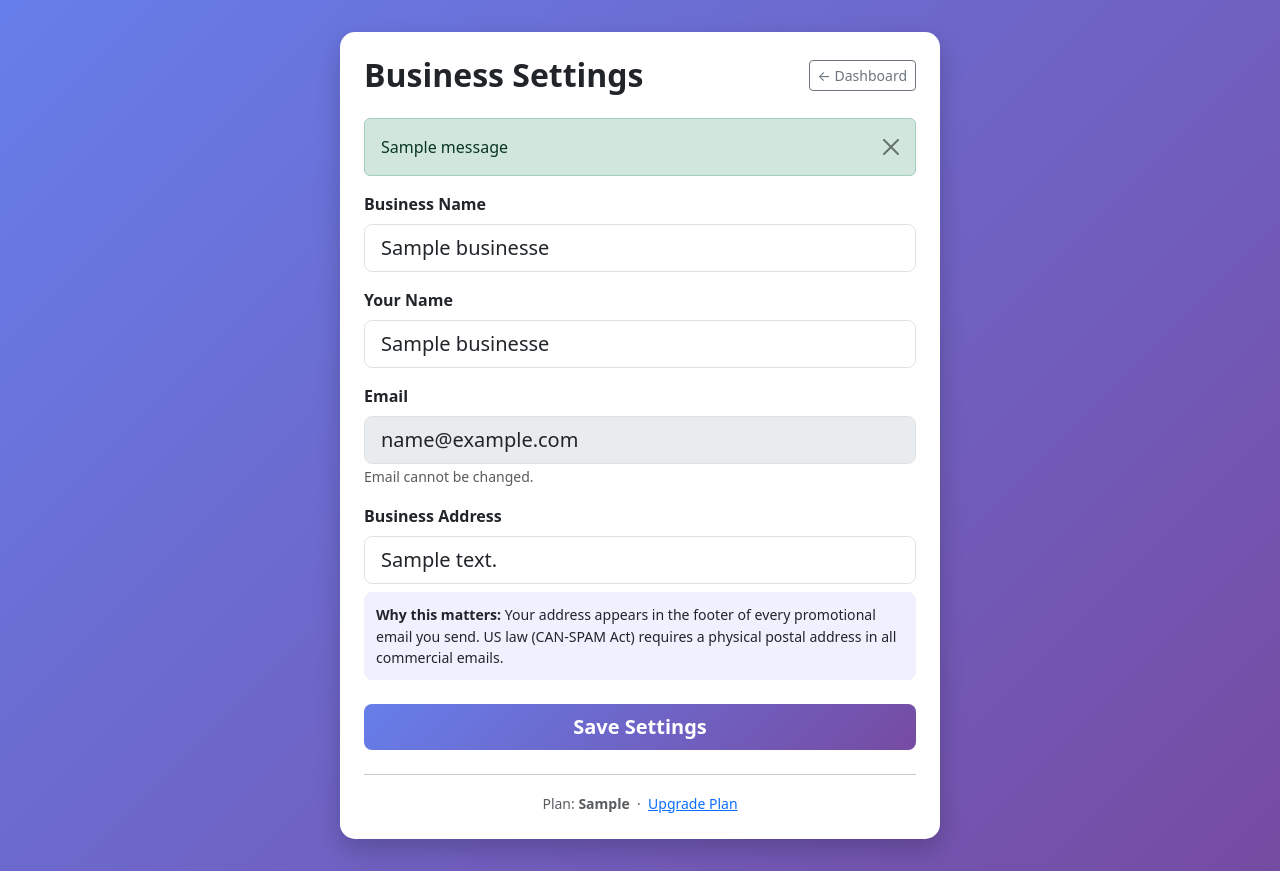
After one commit to VinodVen/growthai, a Flask app: page /settings in a window 1280 px wide. The commit adds this page. Run offline with Flask 3, Linux system fonts and the light colour scheme; the visitor is signed in with stand-in values (Sample User, id 1); tables that the repository leaves empty hold one stand-in row (values such as "Sample post"); one stand-in notice (Sample message) is shown.

Commit message:
Add business address to email footer and settings page
- Business model gets an `address` field
- Every sent email shows the business's own address in footer (CAN-SPAM compliant)
- Falls back to GrowthAI address if business hasn't set one
- New /settings page to update business name, owner name, and address
- Settings link added to dashboard navbar

Co-Authored-By: Claude Sonnet 4.6 <noreply@anthropic.com>

```diff
--- a/main.py
+++ b/main.py
@@ -110,6 +110,7 @@ class Business(db.Model):
     password = db.Column(db.String(200), nullable=False)
     plan = db.Column(db.String(50), default="free")
     stripe_customer_id = db.Column(db.String(200))
+    address = db.Column(db.String(300))
     created_at = db.Column(db.DateTime, default=datetime.utcnow)
 
 class Customer(db.Model):
@@ -201,7 +202,8 @@ def process_scheduled_campaigns():
                 customer_name=campaign.customer_name,
                 business_name=b.business_name,
                 campaign_type=campaign.campaign_type,
-                unsubscribe_url=unsub_url
+                unsubscribe_url=unsub_url,
+                business_address=b.address or ""
             )
             campaign.status = "sent" if success else "failed"
         if pending:
@@ -209,10 +211,11 @@ def process_scheduled_campaigns():
     except Exception as e:
         print(f"Scheduler error: {e}")
 
-def build_html_email(business_name, customer_name, message, campaign_type, unsubscribe_url=""):
+def build_html_email(business_name, customer_name, message, campaign_type, unsubscribe_url="", business_address=""):
     unsub_html = ""
     if unsubscribe_url:
-        unsub_html = f'<a href="{unsubscribe_url}" style="color:#aaa;font-size:11px;">Unsubscribe</a>'
+        unsub_html = f' · <a href="{unsubscribe_url}" style="color:#aaa;font-size:11px;">Unsubscribe</a>'
+    address_line = business_address if business_address else "8105 Rasor Blvd Suite 280 · Plano, TX 75024"
     return f"""
     <html><body style="font-family:Arial,sans-serif;max-width:600px;margin:0 auto;padding:20px;background:#f5f5f5;">
     <div style="background:linear-gradient(135deg,#667eea 0%,#764ba2 100%);padding:30px;border-radius:12px;text-align:center;margin-bottom:20px;">
@@ -230,13 +233,12 @@ def build_html_email(business_name, customer_name, message, campaign_type, unsub
     </div>
     <p style="text-align:center;color:#999;font-size:12px;">
         You received this because you're a valued customer of {business_name}.<br>
-        GrowthAI · 8105 Rasor Blvd Suite 280 · Plano, TX 75024<br>
-        {unsub_html}
+        {business_name} · {address_line}{unsub_html}
     </p>
     </body></html>
     """
 
-def send_email(to_email, subject, body, customer_name="", business_name="", campaign_type="promotion", unsubscribe_url=""):
+def send_email(to_email, subject, body, customer_name="", business_name="", campaign_type="promotion", unsubscribe_url="", business_address=""):
     try:
         smtp_server = os.getenv("SMTP_SERVER", "smtp.gmail.com")
         smtp_port = int(os.getenv("SMTP_PORT", 587))
@@ -254,7 +256,7 @@ def send_email(to_email, subject, body, customer_name="", business_name="", camp
         if unsubscribe_url:
             msg["List-Unsubscribe"] = f"<{unsubscribe_url}>"
         msg.attach(MIMEText(body, "plain"))
-        html_body = build_html_email(business_name or "GrowthAI", customer_name or "Valued Customer", body, campaign_type, unsubscribe_url)
+        html_body = build_html_email(business_name or "GrowthAI", customer_name or "Valued Customer", body, campaign_type, unsubscribe_url, business_address)
         msg.attach(MIMEText(html_body, "html"))
 
         with smtplib.SMTP(smtp_server, smtp_port) as server:
@@ -606,7 +608,8 @@ def send_campaign(campaign_id):
         customer_name=campaign.customer_name,
         business_name=b.business_name,
         campaign_type=campaign.campaign_type,
-        unsubscribe_url=unsub_url
+        unsubscribe_url=unsub_url,
+        business_address=b.address or ""
     )
     if success:
         campaign.status = "sent"
@@ -689,7 +692,7 @@ def bulk_send():
                 token = get_unsubscribe_token(campaign.id)
                 unsub_url = url_for("unsubscribe", token=token, _external=True)
                 subject = f"Special Offer from {b.business_name}"
-                if send_email(customer.email, subject, msg, customer_name=customer.first_name, business_name=b.business_name, campaign_type=campaign_type, unsubscribe_url=unsub_url):
+                if send_email(customer.email, subject, msg, customer_name=customer.first_name, business_name=b.business_name, campaign_type=campaign_type, unsubscribe_url=unsub_url, business_address=b.address or ""):
                     campaign.status = "sent"
                     sent_count += 1
         db.session.commit()
@@ -873,6 +876,24 @@ def generate_message():
     except Exception as e:
         return jsonify({"success": False, "error": str(e)})
 
+@app.route("/settings", methods=["GET", "POST"])
+def settings():
+    b = current_business()
+    if not b:
+        return redirect("/login")
+    if request.method == "POST":
+        b.business_name = request.form.get("business_name", b.business_name).strip() or b.business_name
+        b.owner_name = request.form.get("owner_name", b.owner_name).strip() or b.owner_name
+        b.address = request.form.get("address", "").strip()
+        try:
+            db.session.commit()
+            flash("Settings saved!", "success")
+        except:
+            db.session.rollback()
+            flash("Error saving settings.", "error")
+        return redirect("/settings")
+    return render_template("settings.html", business=b)
+
 @app.route("/upgrade")
 def upgrade():
     b = current_business()
--- a/templates/dashboard.html
+++ b/templates/dashboard.html
@@ -54,6 +54,7 @@
                 <li class="nav-item"><a class="nav-link" href="/campaigns">Campaigns</a></li>
                 <li class="nav-item"><a class="nav-link" href="/bulk-send">Bulk Send</a></li>
                 <li class="nav-item"><a class="nav-link" href="/upgrade">Upgrade</a></li>
+                <li class="nav-item"><a class="nav-link" href="/settings">Settings</a></li>
                 <li class="nav-item"><a class="nav-link" href="/logout">Logout</a></li>
             </ul>
         </div>
--- /dev/null
+++ b/templates/settings.html
@@ -0,0 +1,83 @@
+<!DOCTYPE html>
+<html lang="en">
+<head>
+    <meta charset="UTF-8">
+    <meta name="viewport" content="width=device-width, initial-scale=1.0, viewport-fit=cover">
+    <meta name="apple-mobile-web-app-capable" content="yes">
+    <meta name="theme-color" content="#667eea">
+    <link rel="manifest" href="/static/manifest.json">
+    <link rel="apple-touch-icon" href="/static/icon-192.png">
+    <title>Settings - GrowthAI</title>
+    <link href="https://cdn.jsdelivr.net/npm/bootstrap@5.3.2/dist/css/bootstrap.min.css" rel="stylesheet">
+    <style>
+        body { background: linear-gradient(135deg, #667eea 0%, #764ba2 100%); min-height: 100vh; padding: 2rem 0; }
+        .card { border: none; border-radius: 15px; box-shadow: 0 10px 25px rgba(0,0,0,0.2); max-width: 600px; margin: auto; }
+        .btn-save { background: linear-gradient(135deg, #667eea, #764ba2); color: white; border: none; }
+        .btn-save:hover { color: white; opacity: 0.9; }
+        .form-control:focus { border-color: #667eea; box-shadow: 0 0 0 0.2rem rgba(102,126,234,0.25); }
+        .address-tip { background: #f0f0ff; border-radius: 8px; padding: 12px; font-size: 0.88rem; }
+    </style>
+</head>
+<body>
+<div class="container">
+    <div class="card">
+        <div class="card-body p-4">
+            <div class="d-flex justify-content-between align-items-center mb-4">
+                <h2 class="fw-bold mb-0">Business Settings</h2>
+                <a href="/dashboard" class="btn btn-outline-secondary btn-sm">← Dashboard</a>
+            </div>
+
+            {% with messages = get_flashed_messages(with_categories=true) %}
+                {% if messages %}
+                    {% for category, message in messages %}
+                        <div class="alert alert-{{ 'danger' if category == 'error' else 'success' }} alert-dismissible fade show">
+                            {{ message }}
+                            <button type="button" class="btn-close" data-bs-dismiss="alert"></button>
+                        </div>
+                    {% endfor %}
+                {% endif %}
+            {% endwith %}
+
+            <form method="POST">
+                <div class="mb-3">
+                    <label class="form-label fw-bold">Business Name</label>
+                    <input type="text" class="form-control form-control-lg" name="business_name"
+                        value="{{ business.business_name }}" required>
+                </div>
+
+                <div class="mb-3">
+                    <label class="form-label fw-bold">Your Name</label>
+                    <input type="text" class="form-control form-control-lg" name="owner_name"
+                        value="{{ business.owner_name }}" required>
+                </div>
+
+                <div class="mb-3">
+                    <label class="form-label fw-bold">Email</label>
+                    <input type="email" class="form-control form-control-lg" value="{{ business.email }}" disabled>
+                    <small class="text-muted">Email cannot be changed.</small>
+                </div>
+
+                <div class="mb-3">
+                    <label class="form-label fw-bold">Business Address</label>
+                    <input type="text" class="form-control form-control-lg" name="address"
+                        value="{{ business.address or '' }}"
+                        placeholder="e.g. 123 Main St, Dallas, TX 75001">
+                    <div class="address-tip mt-2">
+                        <strong>Why this matters:</strong> Your address appears in the footer of every promotional email you send.
+                        US law (CAN-SPAM Act) requires a physical postal address in all commercial emails.
+                    </div>
+                </div>
+
+                <button type="submit" class="btn btn-save w-100 btn-lg fw-bold mt-2">Save Settings</button>
+            </form>
+
+            <hr class="mt-4">
+            <div class="text-center">
+                <small class="text-muted">Plan: <strong>{{ business.plan.title() }}</strong> &nbsp;·&nbsp; <a href="/upgrade">Upgrade Plan</a></small>
+            </div>
+        </div>
+    </div>
+</div>
+<script src="https://cdn.jsdelivr.net/npm/bootstrap@5.3.2/dist/js/bootstrap.bundle.min.js"></script>
+</body>
+</html>
```
